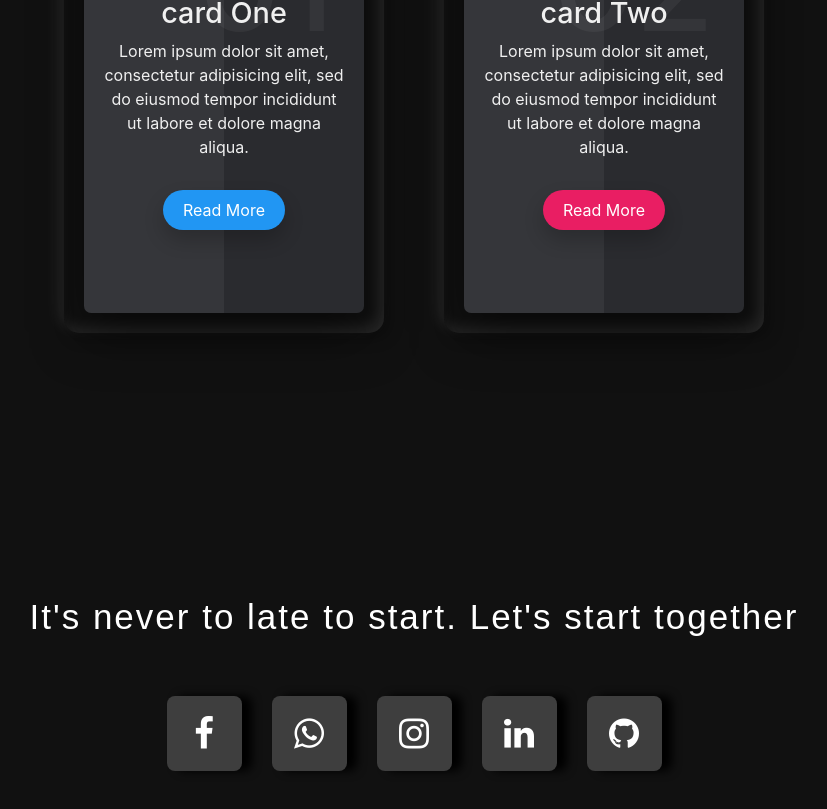
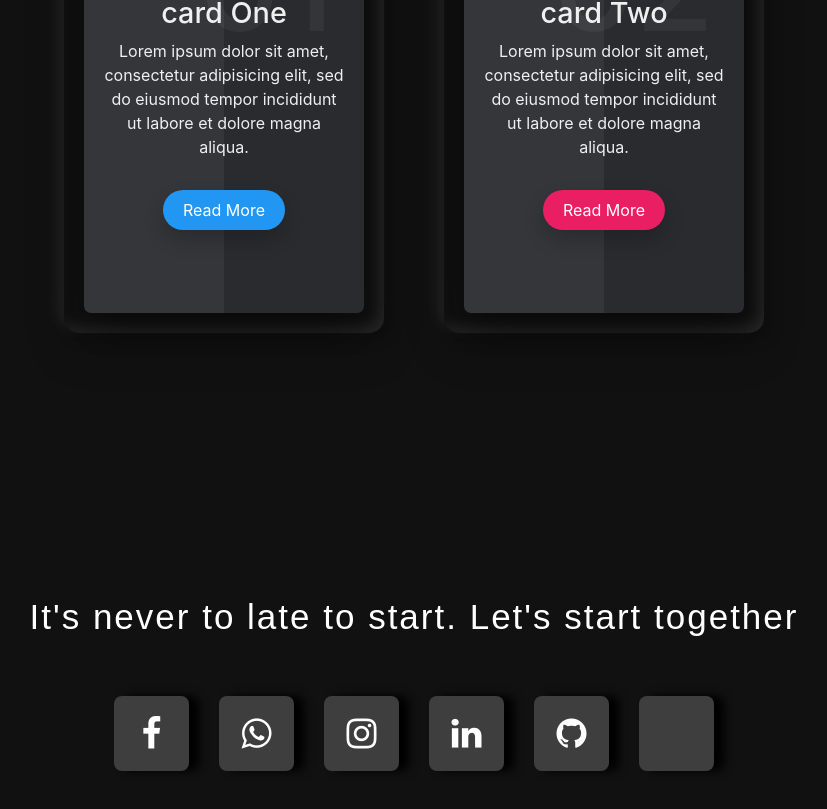
Before and after one commit to Ashishss21/Portfolio-dark, a React (Create React App) app: page / in a window 1280 px wide. Shown: the part 1087-1896 px from the top of the page, without its empty margins (226-1053 px from the left). Built offline with nearby package versions, Linux system fonts and the light colour scheme.

Commit message:
Footer done

```diff
--- a/src/Components/FooterComponent.js
+++ b/src/Components/FooterComponent.js
@@ -15,6 +15,7 @@ class Footer extends Component{
                             <a href="#"><i className="fa fa-instagram"></i></a>
                             <a href="#"><i className="fa fa-linkedin"></i></a>
                             <a href="#"><i className="fa fa-github"></i></a>
+                            <a href="#"><i className="fa fa-discord"></i></a>
                         </div>
                     </div>
                 </div>
```
